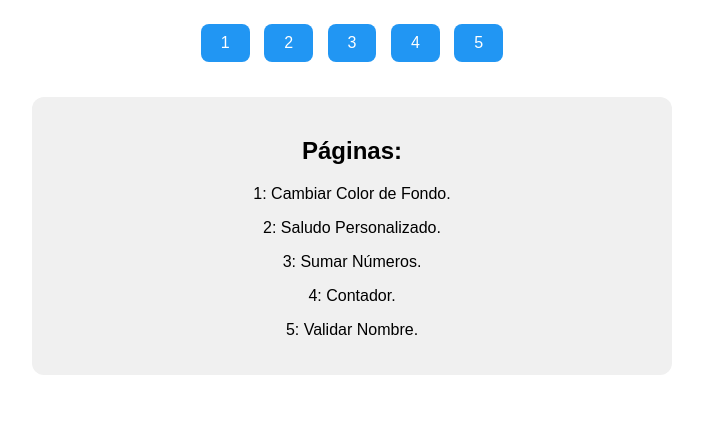
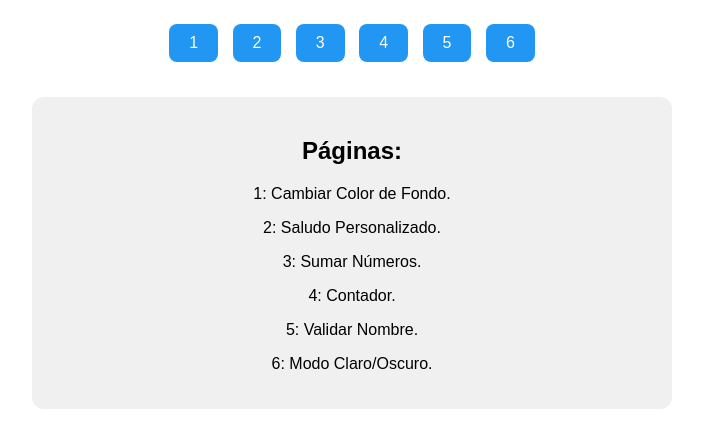
Before and after one commit to DAlessandroo/Mis-Primeros-Pasos-con-JavaScript, a plain HTML site: page index.html in a window 1280 px wide. Shown: the part 90-538 px from the top of the page, without its empty margins (288-991 px from the left). Drawn offline with Linux system fonts and the light colour scheme.

Commit message:
Update index.html

```diff
--- a/index.html
+++ b/index.html
@@ -83,6 +83,8 @@
     <button onclick="location.href='3.html'">3</button>
     <button onclick="location.href='4.html'">4</button>
     <button onclick="location.href='5.html'">5</button>
+    <button onclick="location.href='6.html'">6</button>
+
   </div>
 
   <!-- Puedes mantener o quitar las secciones siguientes si solo usarás los botones -->
@@ -94,6 +96,7 @@
     <p>3: Sumar Números.</p>
     <p>4: Contador.</p>
     <p>5: Validar Nombre.</p>
+    <p>6: Modo Claro/Oscuro.</p>
   </div>
 
 </body>
```
